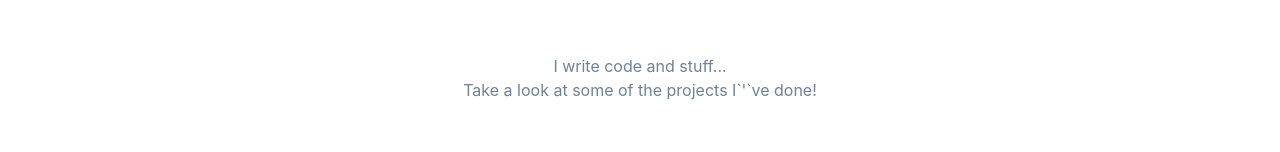
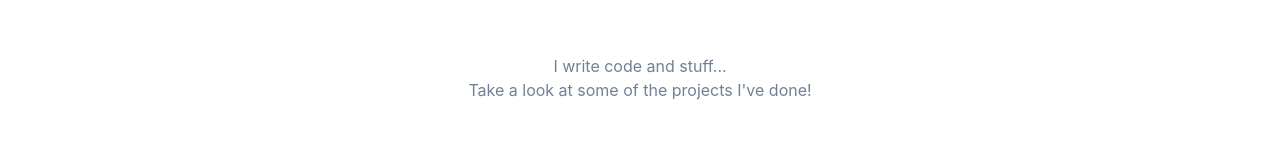
Before and after one commit to acharishivvy/acharishivvy.github.io, a Next.js app: page / in a window 1280 px wide. Shown: the part 340-492 px from the top of the page. Built offline with nearby package versions, Linux system fonts and the light colour scheme.

Commit message:
fixed espace issue

```diff
--- a/pages/index.js
+++ b/pages/index.js
@@ -25,7 +25,7 @@ export default function Home() {
 						<Text color={"gray.500"}>
 							I write code and stuff...
 							<br />
-							Take a look at some of the projects I`&apos;`ve done!
+							Take a look at some of the projects I&apos;ve done!
 						</Text>
 					</Stack>
 					<Stack as={Box} textAlign={"center"}>
```
